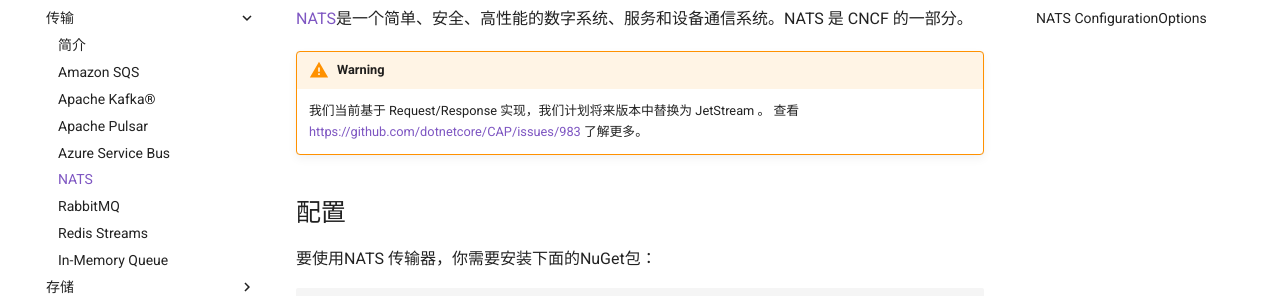
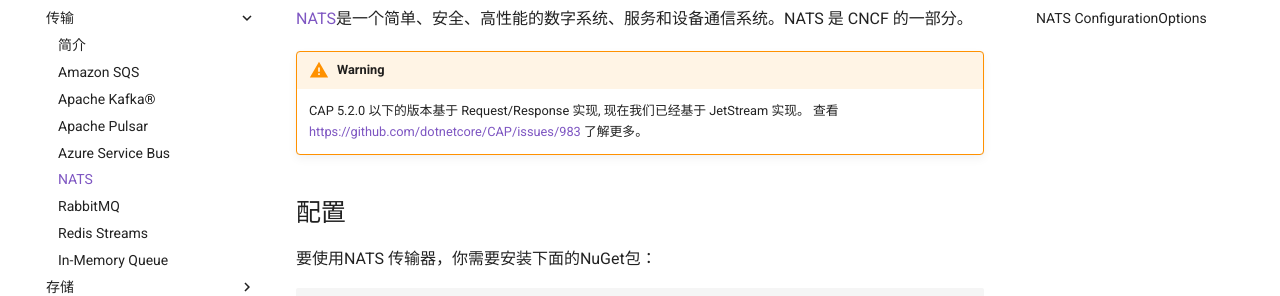
Before and after one commit to dotnetcore/CAP, an MkDocs documentation site: the page built from docs/content/user-guide/zh/transport/nats.md, in a window 1280 px wide and 900 px high. Shown: the part 222-518 px from the top of the window. Built offline with MkDocs 1.6.1 and Material for MkDocs 9.7.7, drawn with Linux system fonts in a browser that asks for light colours; comment, search, counter and statistics services are not loaded.

Commit message:
Update docs for NATS.

```diff
--- a/docs/content/user-guide/zh/transport/nats.md
+++ b/docs/content/user-guide/zh/transport/nats.md
@@ -3,7 +3,7 @@
 [NATS](https://nats.io/)是一个简单、安全、高性能的数字系统、服务和设备通信系统。NATS 是 CNCF 的一部分。
 
 !!! warning
-    我们当前基于 Request/Response 实现，我们计划将来版本中替换为 JetStream 。
+    CAP 5.2.0 以下的版本基于 Request/Response 实现, 现在我们已经基于  JetStream 实现。
     查看 https://github.com/dotnetcore/CAP/issues/983 了解更多。
 
 ## 配置
```
Also changed, not shown: docs/content/user-guide/en/transport/nats.md (+1 -1 lines).
